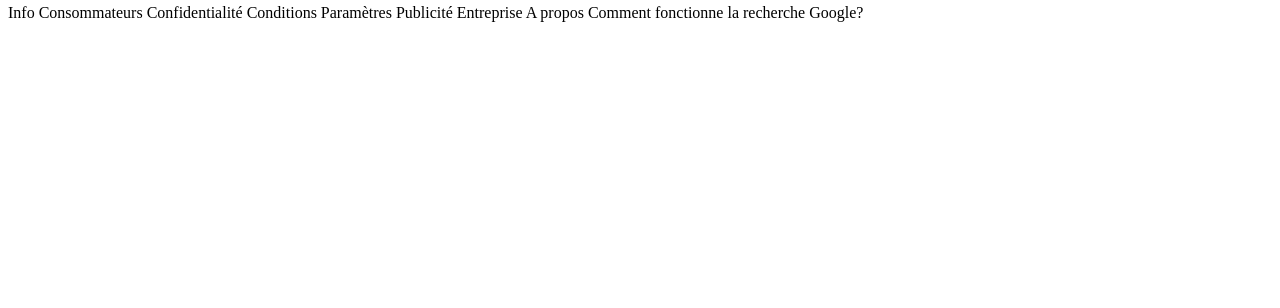
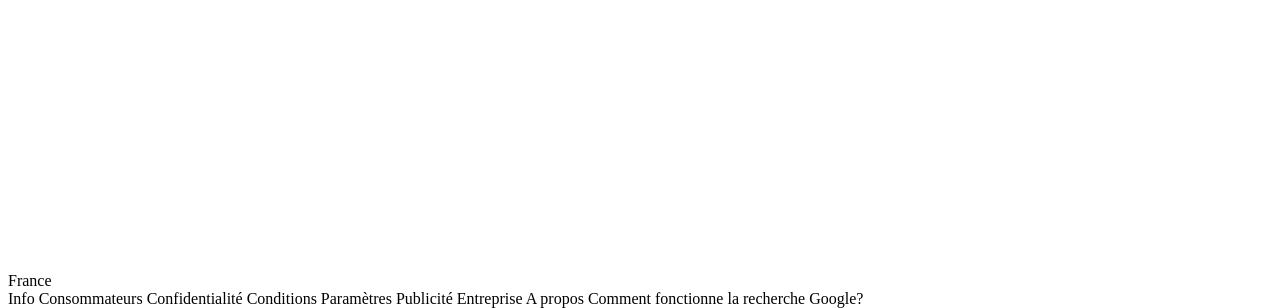
Before and after one commit to pabloitzeder/google-homepage, a plain HTML site: page index.html in a window 1280 px wide. Shown: the part 492-800 px from the top of the page. Drawn offline with Linux system fonts and the light colour scheme.

Commit message:
Send footer to bottom

```diff
--- a/index.html
+++ b/index.html
@@ -26,7 +26,9 @@
                 </button>
             </div>
         </div>
-        <div id="pays">France</div>
-        <footer>Info Consommateurs Confidentialité Conditions Paramètres Publicité Entreprise A propos Comment fonctionne la recherche Google?</footer>
+        <footer>
+            <div id="pays">France</div>
+            Info Consommateurs Confidentialité Conditions Paramètres Publicité Entreprise A propos Comment fonctionne la recherche Google?
+        </footer>
     </body>
 </html>
--- a/styles/style.css
+++ b/styles/style.css
@@ -33,3 +33,8 @@
 #buttons {
     text-align: center;
 }
+
+footer {
+    position: absolute;
+    bottom:0;
+}
```
